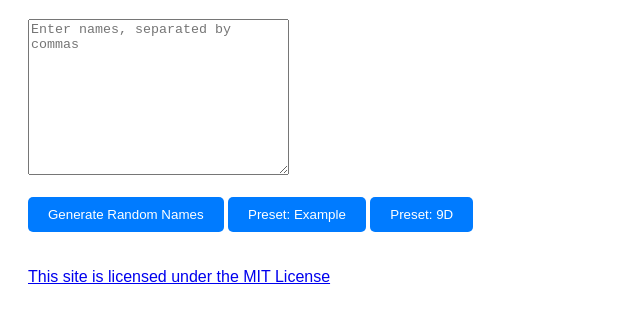
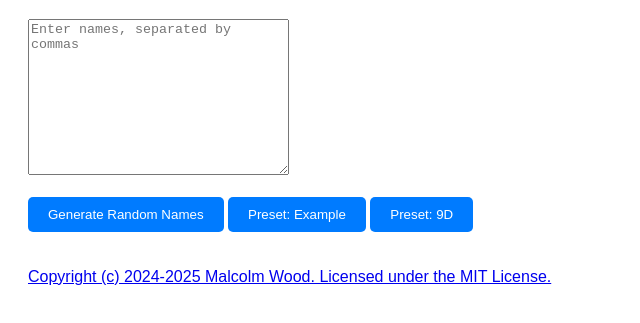
Before and after one commit to relativityparadox/names, a plain HTML site: page index.html in a window 1280 px wide. Shown: the part 89-412 px from the top of the page, without its empty margins (0-640 px from the left). Drawn offline with Linux system fonts and the light colour scheme.

Commit message:
Update index.html

```diff
--- a/index.html
+++ b/index.html
@@ -89,7 +89,7 @@
             <p>This site is licensed under the <a href="https://opensource.org/licenses/MIT" target="_blank">MIT License</a>.</p>
         </div>
     </div>
-    <p><a href="javascript:void(0)" onclick="openModal()">This site is licensed under the MIT License</a></p>
+    <p><a href="javascript:void(0)" onclick="openModal()">Copyright (c) 2024-2025 Malcolm Wood. Licensed under the MIT License.</a></p>
 
     <script>
         const presets = {
```
